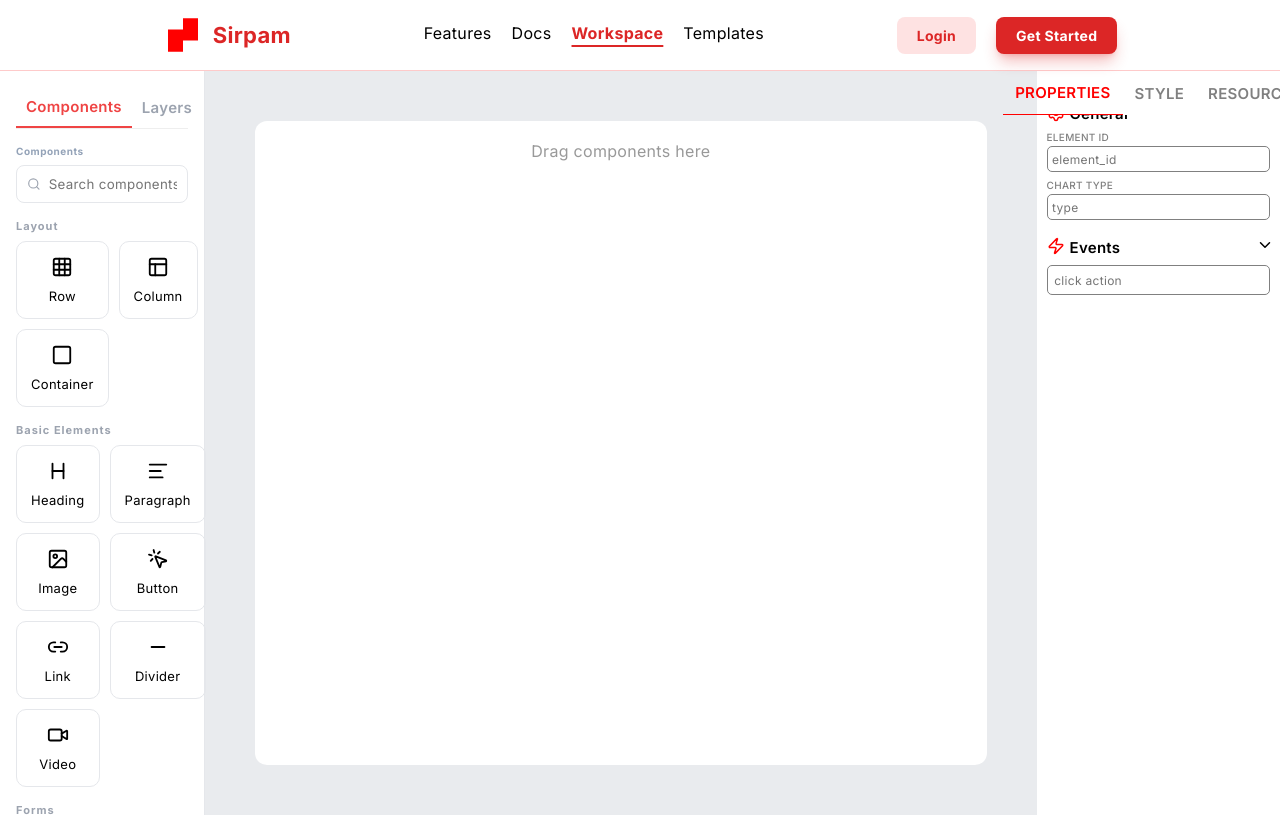
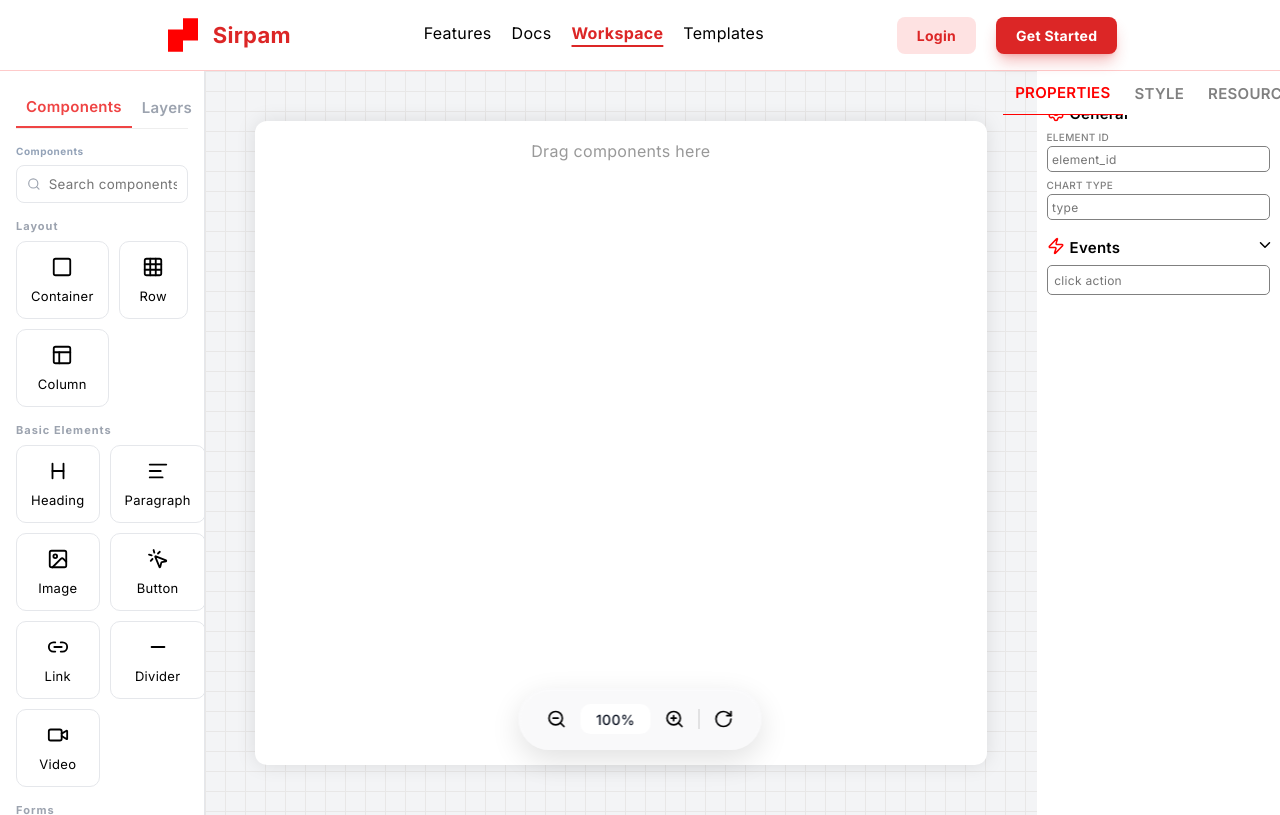
Before and after one commit to PooranaSelvan/UI-Builder, a React (Vite) app in the folder frontend/: page /workspace in a window 1280 px wide. Built offline with nearby package versions, Linux system fonts and the light colour scheme.

Commit message:
Added Dock for Zooming, Added Inner Component Removal

```diff
--- a/frontend/src/App.jsx
+++ b/frontend/src/App.jsx
@@ -10,6 +10,7 @@ import Canvas from './pages/workspace/Canvas/Canvas';
 import Workspace from './pages/workspace/Workspace';
 import RightSideBar from './pages/workspace/RightSideBar/RightSideBar';
 import ComponentEditor from './pages/component-editor/ComponentEditor';
+import { Toaster } from 'react-hot-toast';
 
 function App() {
 
@@ -28,6 +29,7 @@ function App() {
           </Route>
           <Route path='/component-editor' element={<ComponentEditor />} />
         </Routes>
+        <Toaster />
       </BrowserRouter>
     </>
   )
--- a/frontend/src/pages/workspace/Canvas/Canvas.jsx
+++ b/frontend/src/pages/workspace/Canvas/Canvas.jsx
@@ -4,13 +4,12 @@ import { useDroppable } from "@dnd-kit/core";
 import { SortableContext, verticalListSortingStrategy } from "@dnd-kit/sortable";
 import SortableItem from "./SortableItem";
 
-const Canvas = ({ components }) => {
+const Canvas = ({ components, zoom }) => {
   const { setNodeRef, isOver } = useDroppable({ id: "canvas" });
 
   return (
     <div className="work-canvas-wrapper">
-      <div ref={setNodeRef} className="canvas-drop-zone" style={{ flex: 1, padding: "20px", background: isOver ? "#eaf7ff" : "white", border: isOver ? "2px dashed black" : "", }}>
-
+      <div ref={setNodeRef} className="canvas-drop-zone" style={{flex : 1, transform: `scale(${zoom})`, transformOrigin: "center", transition: "transform 0.3s ease-in-out", padding: "20px", background: isOver ? "#eaf7ff" : "white", border: isOver ? "2px dashed black" : ""}}>
         {components.length === 0 && (
           <p style={{ color: "#999", textAlign: "center" }}>Drag components here</p>
         )}
--- a/frontend/src/pages/workspace/Canvas/work-canvas.css
+++ b/frontend/src/pages/workspace/Canvas/work-canvas.css
@@ -3,16 +3,20 @@
      flex-wrap: wrap;
      align-items: center;
      justify-content: center;
-     background-color: #E9EBEE;
+     background-color: #F3F4F6;
+     background-image: linear-gradient(to right, #e8e7e7 1px, transparent 1px), linear-gradient(to bottom, #e8e7e7 1px, transparent 1px);
+     background-size: 20px 20px;
      height: 100%;
      width: 65%;
      padding: 50px;
-     overflow-y: scroll;
+     overflow: auto;
+     position: relative;
 }
 .canvas-drop-zone {
      background-color: white;
      border-radius: 12px;
      min-height: 100%;
+     box-shadow: 0px 0px 20px rgba(0, 0, 0, 0.1);
 }
 
 .test-component:hover {
--- a/frontend/src/pages/workspace/Workspace.jsx
+++ b/frontend/src/pages/workspace/Workspace.jsx
@@ -1,13 +1,35 @@
 import { useState } from "react";
-import { DndContext, KeyboardSensor, PointerSensor, TouchSensor, useSensor, useSensors } from "@dnd-kit/core";
-import { arrayMove, sortableKeyboardCoordinates } from "@dnd-kit/sortable";
+import { DndContext } from "@dnd-kit/core";
+import { arrayMove } from "@dnd-kit/sortable";
 import LeftPanel from "./LeftSideBar/LeftPanel";
 import Canvas from "./Canvas/Canvas";
 import { v4 as uuidv4 } from "uuid";
 import RightSideBar from "./RightSideBar/RightSideBar";
+import toast from 'react-hot-toast';
+import Dock from "./components/Dock";
+
 
 const Workspace = () => {
   const [components, setComponents] = useState([]);
+  const [zoom, setZoom] = useState(1);
+
+
+  // Zoom Functions
+  const handleZoomIn = () => {
+    setZoom((prev) => Math.min(prev + 0.25, 2));
+  };
+
+  const handleZoomOut = () => {
+    setZoom((prev) => Math.max(prev - 0.25, 0.25));
+  }
+
+  const handleReset = () => {
+    setZoom(1);
+  }
+
+
+
+  const toastErrorStyle = { borderRadius: '10px', background: 'var(--primary)', color: 'white' }
 
   const handleDragEnd = (event) => {
     const { active, over } = event;
@@ -15,10 +37,20 @@ const Workspace = () => {
     // over - current dropped
 
 
-    console.log(active, over);
+    // console.log(active, over);
 
     if (!over) return;
+
+
     const isFromSidebar = !!active.data.current?.component; // to check whether from sidebar or sortable
+    const componentData = active.data.current?.component;
+
+
+    // Add from sidebar
+    if (isFromSidebar && over.id === "canvas" && componentData?.rank === 4) {
+      toast.error("Basic elements must be inside a layout", { style: { ...toastErrorStyle }, iconTheme: { primary: 'white', secondary: 'var(--primary)', } });
+      return;
+    }
 
     if (isFromSidebar && over.id === "canvas") {
       const componentData = active.data.current.component;
@@ -40,14 +72,30 @@ const Workspace = () => {
     if (isFromSidebar && over.id !== "canvas") {
       let componentData = active.data.current.component;
 
-      if(componentData.rank < over.data.current.rank){
-        console.log("Bigger Element!");
+      // console.log(componentData, over.data.current);
+
+      if (over.data.current?.rank && componentData.rank < over.data.current.rank) {
+        toast.error("You cannot place this component inside a smaller Component.", { style: { ...toastErrorStyle }, iconTheme: { primary: 'white', secondary: 'var(--primary)', } });
         return;
       }
 
       let newChild = { ...componentData, id: `${componentData.id}-${uuidv4()}`, children: [] };
 
       setComponents((prev) => addChildToComponent(prev, over.id, newChild));
+      return;
+    }
+
+
+    // Child Removing
+    if (!isFromSidebar && over.id === "canvas") {
+      setComponents((prev) => {
+        const { newComponent, child } = removeChild(prev, active.id);
+
+        if (!child) return prev;
+
+        return [...newComponent, child];
+      });
+
       return;
     }
 
@@ -82,6 +130,23 @@ const Workspace = () => {
   };
 
 
+  const removeChild = (items, childId) => {
+    let child = null;
+
+    const newComponent = items.map((item) => {
+      if (!item.children) return item;
+
+      let childIndex = item.children.findIndex((child) => child.id === childId);
+      if (childIndex === -1) return item;
+
+      child = item.children[childIndex];
+
+      return { ...item, children: item.children.filter((child) => child.id !== childId) };
+    });
+
+    return { newComponent, child };
+  };
+
 
   // console.log(components);
 
@@ -89,9 +154,10 @@ const Workspace = () => {
     <DndContext onDragEnd={handleDragEnd}>
       <div style={{ display: "flex", height: "93vh", overflow: "hidden" }}>
         <LeftPanel />
-        <Canvas components={components} />
+        <Canvas components={components} zoom={zoom} />
         <RightSideBar />
       </div>
+      <Dock zoom={zoom} onZoomIn={handleZoomIn} onZoomOut={handleZoomOut} onReset={handleReset} />
     </DndContext>
   );
 };
--- /dev/null
+++ b/frontend/src/pages/workspace/components/Dock.jsx
@@ -0,0 +1,22 @@
+import React from 'react';
+import "./docs.css";
+import { ZoomIn, ZoomOut, RotateCw } from 'lucide-react';
+
+const Dock = ({zoom, onZoomOut, onZoomIn, onReset }) => {
+     let zoomPercentage = Math.round(zoom * 100);
+     let canZoomIn = zoom < 2;
+     let canZoomOut = zoom > 0.25;
+
+
+     return (
+          <div className='dock-wrapper'>
+               <ZoomOut onClick={onZoomOut} disabled={!canZoomOut} />
+               <input type="text" value={`${zoomPercentage}%`} readOnly />
+               <ZoomIn onClick={onZoomIn} disabled={!canZoomIn} />
+               <div className="v-line" />
+               <RotateCw onClick={onReset} />
+          </div>
+     )
+}
+
+export default Dock
--- /dev/null
+++ b/frontend/src/pages/workspace/components/docs.css
@@ -0,0 +1,71 @@
+.dock-wrapper {
+     display: flex;
+     flex-wrap: wrap;
+     align-items: center;
+     justify-content: center;
+     gap: 14px;
+     position: absolute;
+     bottom: 50px;
+     left: 50%;
+     transform: translateX(-50%);
+     padding: 14px 26px;
+     border-radius: 999px;
+     border: 2px solid transparent;
+     background: #f3f4f685;
+     backdrop-filter: blur(20px);
+     transition: all 0.3s ease-in-out;
+     box-shadow: 0 10px 30px rgba(0, 0, 0, 0.12), inset 0 1px 0 rgba(255, 255, 255, 0.4);
+}
+
+.dock-wrapper:hover {
+     transform: translateX(-50%) translateY(-4px);
+     box-shadow: 0 14px 40px rgba(0, 0, 0, 0.18), inset 0 1px 0 rgba(255, 255, 255, 0.5);
+}
+
+
+
+/* Icon */
+.dock-wrapper svg {
+     width: 20px;
+     height: 20px;
+     cursor: pointer;
+     color: black;
+     transition: all 0.2s ease;
+}
+
+.dock-wrapper svg:hover {
+     color: var(--primary);
+     transform: scale(1.15);
+}
+
+.dock-wrapper svg:active {
+     transform: scale(0.95);
+}
+
+
+/* Input */
+.dock-wrapper > input {
+     height: 30px;
+     width: 70px;
+     text-align: center;
+     font-weight: 500;
+     font-size: 14px;
+     border-radius: 10px;
+     color: #111827;
+     border: 1px solid #F3F4F6;
+     transition: all 0.3s ease-in-out;
+     border: 2px solid transparent;
+     outline: none;
+}
+
+.dock-wrapper > input:hover {
+     border-color: var(--primary);
+}
+
+
+/* Separator */
+.v-line {
+  width: 1px;
+  height: 20px;
+  background-color: #ccc;
+}
--- a/frontend/src/pages/workspace/utils/ComponentsData.js
+++ b/frontend/src/pages/workspace/utils/ComponentsData.js
@@ -19,11 +19,25 @@ export const components = [
     type: "grid",
     items: [
       {
+        id: "container",
+        label: "Container",
+        icon: Square,
+        tag: "div",
+        rank: 1,
+        content: "Container",
+        defaultProps: {
+          className: "layout-container test-component", style: {
+            height: "500px"
+          }
+        },
+        children: []
+      },
+      {
         id: "row",
         label: "Row",
         icon: Grid,
         tag: "div",
-        rank: 1,
+        rank: 2,
         content: "Row",
         defaultProps: {
           className: "layout-row test-component",
@@ -38,7 +52,7 @@ export const components = [
         label: "Column",
         icon: Layout,
         tag: "div",
-        rank: 2,
+        rank: 3,
         content: "Column",
         defaultProps: {
           className: "layout-column test-component", style: {
@@ -46,21 +60,7 @@ export const components = [
           }
         },
         children: []
-      },
-      {
-        id: "container",
-        label: "Container",
-        icon: Square,
-        tag: "div",
-        rank: 3,
-        content: "Container",
-        defaultProps: {
-          className: "layout-container test-component", style: {
-            height: "500px"
-          }
-        },
-        children: []
-      },
+      }
     ]
   },
   {
```
